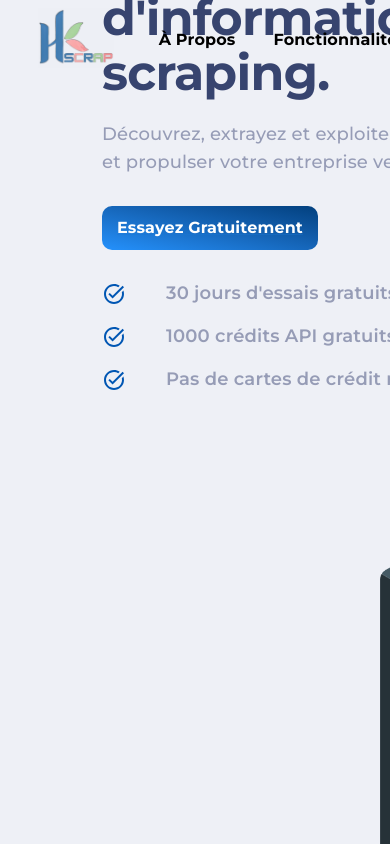
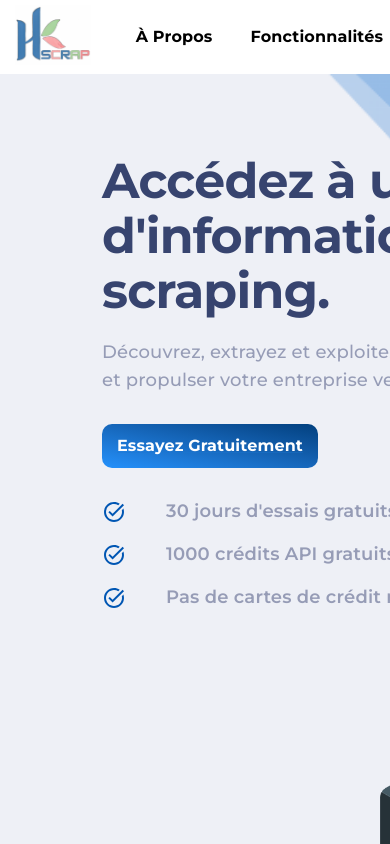
Before and after one commit to CodeShadowing95/hkscrap, a React (Create React App) app in the folder frontend_react/: page / in a window 390 px wide. Before the commit this address led to /showcase. Shown: the top 844 px of the page. Built offline with nearby package versions, Linux system fonts and the light colour scheme; no server answers.

Commit message:
UPDATE: Showcase page: handle responsiveness

```diff
--- a/frontend_react/public/index.html
+++ b/frontend_react/public/index.html
@@ -7,7 +7,7 @@
     <meta name="theme-color" content="#000000" />
     <meta
       name="description"
-      content="Web site created using create-react-app"
+      content="Obtenez des données en temps réel à partir de sites web avec notre puissante application de scraping. Optimisez votre stratégie de webmarketing grâce à des données précises et actualisées."
     />
     <link rel="stylesheet" href="https://fonts.googleapis.com/css?family=Roboto:300,400,500,700&display=swap"/>
     <!-- <link href="https://fonts.googleapis.com/css2?family=Lato:wght@100;200;300;400;500;600;700&display=swap" rel="stylesheet"> -->
--- a/frontend_react/src/Main.js
+++ b/frontend_react/src/Main.js
@@ -39,11 +39,11 @@ const Main = () => {
         const userProfileData = await fetchUser();
         setUserProfile(userProfileData);
         if (location.pathname === "/") {
-          navigate("/showcase");
+          navigate("/");
         }
 
         // if (!userProfileData) {
-        //   navigate("/showcase");
+        //   navigate("/");
         // }
       } catch (error) {
         console.error("Erreur lors de la récupération des données", error);
@@ -59,12 +59,12 @@ const Main = () => {
         display: "flex",
       }}
     >
-      {location.pathname !== "/showcase" && (userProfile && /*sidebarVisible && */<Sidebar user={userProfile} isVisible={sidebarVisible} />)}
+      {location.pathname !== "/" && (userProfile && /*sidebarVisible && */<Sidebar user={userProfile} isVisible={sidebarVisible} />)}
       <Stack direction="column" sx={{ top: 0, flex: 1 }}>
         {/* Barre de navigation */}
-        {location.pathname !== "/showcase" && (userProfile && <Navbar onMenuOnclick={toggleSidebar} />)}
+        {location.pathname !== "/" && (userProfile && <Navbar onMenuOnclick={toggleSidebar} />)}
         <Routes>
-          <Route path="/showcase" exact element={<Showcase />} />
+          <Route path="/" exact element={<Showcase />} />
           <Route
             path="/auth"
             element={userProfile ? <Navigate to="/home" /> : <Login />}
--- a/frontend_react/src/components/index.js
+++ b/frontend_react/src/components/index.js
@@ -9,6 +9,5 @@ export { default as SearchbarTerm } from './SearchbarTerm';
 export { default as ErrorMessage } from './ErrorMessage';
 export { default as SucessMessage } from './SuccessMessage';
 export { default as DropdownProfile } from './Dropdown';
-export { default as CustomizedAccordion } from './CustomizedAccordion';
 export { default as Chart1 } from './Charts/Chart1';
 export { default as Chart2 } from './Charts/Chart2';
--- a/frontend_react/src/index.css
+++ b/frontend_react/src/index.css
@@ -5,8 +5,6 @@ body {
   margin: 0;
   padding: 0;
   box-sizing: border-box;
-  display: flex;
-  flex-direction: column;
   font-family: "Montserrat", "Roboto", sans-serif;
   scroll-behavior: smooth;
 }
--- a/frontend_react/src/pages/Login.js
+++ b/frontend_react/src/pages/Login.js
@@ -59,6 +59,7 @@ const Login = () => {
 
   const handleChange = (e) => {
     setFormData({ ...formData, [e.target.name]: e.target.value });
+    if(message !== '') setMessage('');
   };
 
   const switchToResetPassword = () => {
@@ -113,8 +114,7 @@ const Login = () => {
             borderRadius: "5px",
             padding: "2.5rem",
             textAlign: "center",
-            /*backgroundImage: `url('${sunflowerBg}')`, backgroundSize: "cover", backgroundPosition: "center"*/ backgroundColor:
-              "#FFF",
+            /*backgroundImage: `url('${sunflowerBg}')`, backgroundSize: "cover", backgroundPosition: "center"*/ backgroundColor: "#FFF",
           }}
           onSubmit={handleSubmit}
         >
--- a/frontend_react/src/pages/Signup.js
+++ b/frontend_react/src/pages/Signup.js
@@ -1,6 +1,6 @@
 import { useEffect, useState } from "react";
 import { useNavigate } from "react-router-dom";
-import bcrypt from "bcryptjs";
+import bcrypt from "bcryptjs-react";
 
 import { fetchFromServer } from "../utils/fetchFromServer";
 import {
--- a/frontend_react/src/pages/showcase/Showcase.js
+++ b/frontend_react/src/pages/showcase/Showcase.js
@@ -1,8 +1,8 @@
 import { useNavigate } from 'react-router-dom';
 import { useEffect, useState } from 'react';
 import { Stack, Box, Typography, Grid, Link, Button, Fade } from '@mui/material'
-import { Business_pricing, DataExtraction, Enterprise_pricing, GitHubIcon, GoogleMaps, Individual_pricing, LinkedInIcon, Linkedin, PagesJaunes, Startup_pricing, TaskAltIcon, TwitterIcon, Usecase1, Usecase2, Usecase3, Usecase4, Usecase5, Usecase6, WaveBg, loremText, particlesBg, sub_logo } from '../../utils/constants';
-import { CustomizedAccordion } from '../../components';
+import { Business_pricing, DataExtraction, Enterprise_pricing, FacebookIcon, GoogleMaps, Individual_pricing, LinkedInIcon, Linkedin, PagesJaunes, Startup_pricing, TaskAltIcon, TwitterIcon, Usecase1, Usecase2, Usecase3, Usecase4, Usecase5, Usecase6, WaveBg, YouTubeIcon, loremText, particlesBg, sub_logo } from '../../utils/constants';
+import CustomizedAccordion from './CustomizedAccordion';
 import UseCase from './UseCase';
 
 const keyframesAnimation = `
@@ -52,14 +52,13 @@ const Showcase = () => {
 
   return (
     // Main page
-    <Stack sx={{ flex: 1, backgroundColor: "#eef0f6" }}>
+    <Stack sx={{ width: { xl: '100%' }, backgroundColor: "#eef0f6" }}>
       {/* ++++++++++++++++++++++++++++++++++++++++++ Navbar ++++++++++++++++++++++++++++++++++++++++++ */}
-      <Stack sx={{ backgroundImage: `url('${WaveBg}')`, backgroundSize: "cover", backgroundPosition: "center" }}>
-        <Box sx={{ display: "flex", top: 0, position: "sticky", justifyContent: "space-between", alignItems: "center", padding: "8px 15px", margin: !scrolling ? "0 23px" : 0, backgroundColor: scrolling === true ? "#FFF" : "transparent", transition: ".2s" }}>
+      <Box sx={{ display: "flex", top: 0, position: "sticky", justifyContent: "space-between", alignItems: "center", padding: "5px 15px", backgroundColor: "#FFF", boxShadow: scrolling && "0 4px 6px rgba(0, 0, 0, 0.1)", transition: ".5s" }}>
         {/* Left side */}
         <Box sx={{  display: "flex", justifyContent: "center", alignItems: "center", columnGap: "30px" }}>
           {/* Logo + Title */}
-            <Box sx={{ cursor: "pointer" }} component={Link} to="/showcase">
+          <Box sx={{ cursor: "pointer" }} component={Link} to="/">
             <img src={sub_logo} alt="hkdigitals logo" height={60} />
           </Box>
           {/* Links */}
@@ -74,7 +73,7 @@ const Showcase = () => {
         {/* Right side */}
         <Box sx={{ display: "flex", justifyContent: "center", alignItems: "center", columnGap: 2 }}>
           <Box component={Link} sx={{ display: "flex", justifyContent: "center", alignItems: "center", textDecoration: "none", cursor: "pointer", transition: ".2s" }} onClick={() => handleSignup()}>
-              <Typography sx={{ fontFamily: "Montserrat", fontSize: "16px", fontWeight: 700, color: scrolling ? "#000" : "#FFF", textTransform: "capitalize" }}>Inscription</Typography>
+            <Typography sx={{ fontFamily: "Montserrat", fontSize: "16px", fontWeight: 700, color: "#000", textTransform: "capitalize" }}>Inscription</Typography>
           </Box>
           <Box component={Link} sx={{ display: "flex", justifyContent: "center", alignItems: "center", border: "1px solid #e6e6e6", padding: "10px 15px", cursor: "pointer", textDecoration: "none", borderRadius: "10px", backgroundImage: "linear-gradient(to left bottom, #02407e, #0d539c, #1667bb, #1e7cdb, #2491fc)", "&: hover":{ backgroundColor: "rgba(0, 0, 0, .1)"}, transition: ".2s" }} onClick={() => handleLogin()}>
             <Typography sx={{ fontFamily: "Montserrat", fontSize: "16px", fontWeight: 700, color: "#FFF", textTransform: "uppercase" }}>Connexion</Typography>
@@ -82,7 +81,9 @@ const Showcase = () => {
         </Box>
       </Box>
 
-        <Box sx={{ display: "flex", justifyContent: "space-between", alignItems: "center", height: "calc(100dvh - 66px)" }}>
+      {/* ++++++++++++++++++++++++++++++++++++++++++ Main Page ++++++++++++++++++++++++++++++++++++++++++ */}
+      <Stack>
+        <Box sx={{ display: "flex", justifyContent: "space-between", alignItems: "center", backgroundImage: `url('${WaveBg}')`, backgroundSize: "cover", backgroundPosition: "center" }}>
           <Grid container spacing={8} padding="15px" margin="0 23px">
             {/* Left side */}
             <Grid item xs={12} sm={12} md={4} lg={5}>
@@ -130,10 +131,8 @@ const Showcase = () => {
             </Grid>
           </Grid>
         </Box>
-      </Stack>
 
-      {/* ++++++++++++++++++++++++++++++++++++++++++ Main Page ++++++++++++++++++++++++++++++++++++++++++ */}
-      <Stack>
+
         {/* ------------------------------------------------ First section ------------------------------------------------ */}
         <Box id="about" sx={{ display: "flex", justifyContent: "center", alignItems: "center", padding: "60px 0", marginBottom: "60px", backgroundColor: "#eef0f6" }}>
           <Stack sx={{ display: "flex", justifyContent: "center", alignItems: "center", padding: "0 16px", margin: "0 148px" }}>
@@ -655,9 +654,10 @@ const Showcase = () => {
                 <Typography sx={{ fontFamily: "Montserrat", fontSize: "16px", lineHeight: "26px", fontWeight: 400 }}>&copy; HKSCRAP. Tous droits réservés.</Typography>
               </Stack>
               <Box sx={{ display: "flex", justifyContent: "flex-end", alignItems: "start", gap: 2 }}>
-                <Box component={Link} href="#github" sx={{ textDecoration: "none" }}><GitHubIcon sx={{ fontSize: "30px", color: "#37446f" }} /></Box>
                 <Box component={Link} href="#linkedin" sx={{ textDecoration: "none" }}><LinkedInIcon sx={{ fontSize: "30px", color: "#37446f" }} /></Box>
                 <Box component={Link} href="#twitter" sx={{ textDecoration: "none" }}><TwitterIcon sx={{ fontSize: "30px", color: "#37446f" }} /></Box>
+                <Box component={Link} href="#facebook" sx={{ textDecoration: "none" }}><FacebookIcon sx={{ fontSize: "30px", color: "#37446f" }} /></Box>
+                <Box component={Link} href="#youtube" sx={{ textDecoration: "none" }}><YouTubeIcon sx={{ fontSize: "30px", color: "#37446f" }} /></Box>
               </Box>
             </Box>
           </Box>
```
Also changed, not shown: frontend_react/package.json (+2 -7 lines), frontend_react/src/utils/constants.js (+5 -3 lines), frontend_react/src/webpack.config.js (deleted, +0 -11 lines), frontend_react/src/pages/showcase/CustomizedAccordion.js (renamed from frontend_react/src/components/CustomizedAccordion.js), 1 other file (tests, documents, lock files or other folders). Lines whose indentation alone changed are shown as unchanged.
